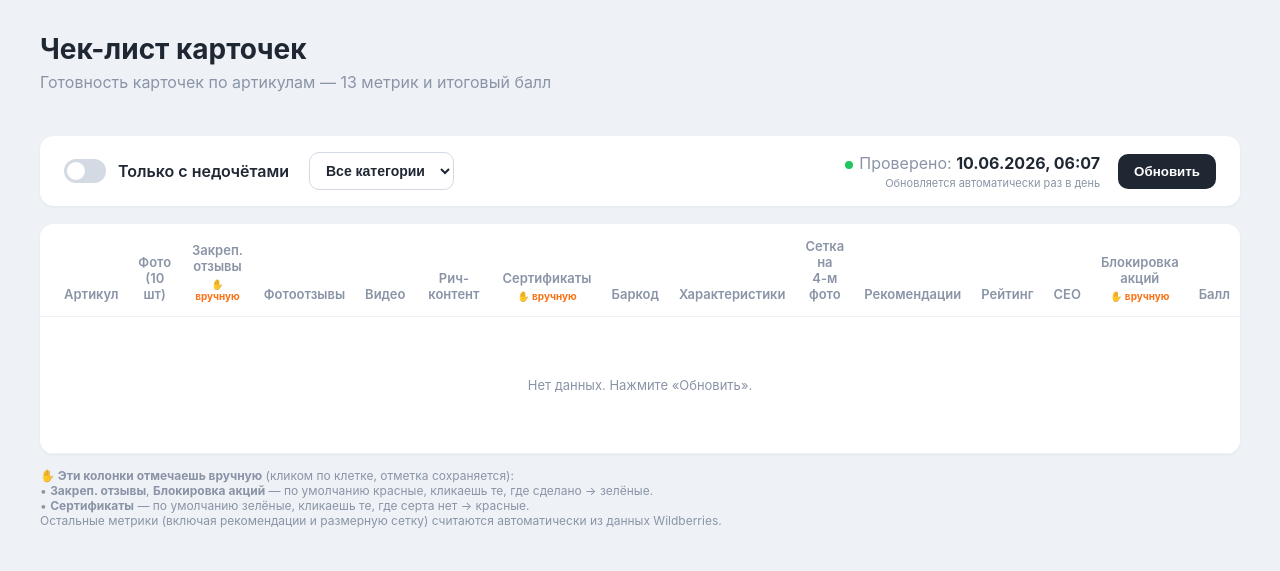
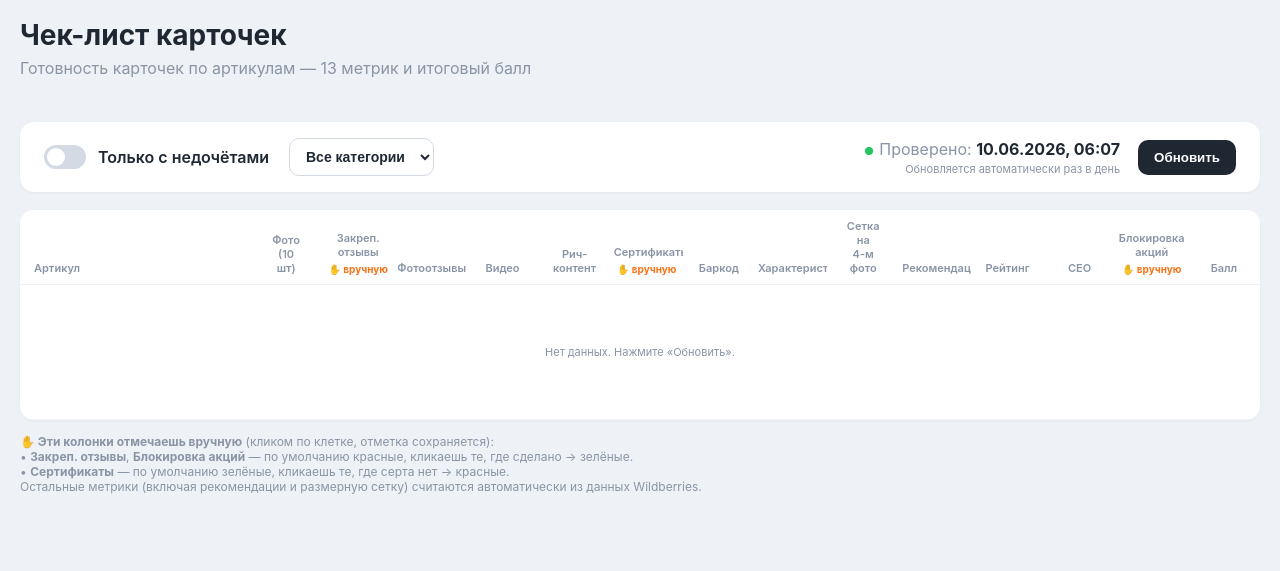
Before and after one commit to jotostreetwear-prog/joto-ctr-monitor, a Flask app: page /checklist in a window 1280 px wide. Shown: the top 571 px of the page. Run offline with Flask 3, Linux system fonts and the light colour scheme; data that the repository does not hold is empty.

Commit message:
Чек-лист: компактная таблица под весь экран + шрифт артикула 18px
- table-layout:fixed, узкие колонки, меньше отступы и квадратики (22px),
  меньше min-width -> все 13 столбцов влезают на экран без прокрутки
- название артикула 18px

```diff
--- a/templates/checklist.html
+++ b/templates/checklist.html
@@ -11,7 +11,7 @@
   }
   *{box-sizing:border-box}
   body{margin:0;font-family:-apple-system,Segoe UI,Roboto,Arial,sans-serif;
-    background:var(--bg);color:var(--ink);padding:32px 40px}
+    background:var(--bg);color:var(--ink);padding:18px 20px}
   h1{font-size:28px;margin:0 0 6px}
   .sub{color:var(--muted);margin:0 0 24px}
   .stats{display:flex;gap:20px;flex-wrap:wrap;margin-bottom:20px}
@@ -31,17 +31,17 @@
   .checked{color:var(--muted)} .checked b{color:var(--ink)}
   .dot{display:inline-block;width:8px;height:8px;border-radius:50%;background:var(--green);margin-right:6px}
   .wrap{background:var(--card);border-radius:14px;overflow:auto;box-shadow:0 1px 3px rgba(20,30,50,.05)}
-  table{border-collapse:collapse;width:100%;min-width:1100px}
-  th,td{padding:14px 10px;text-align:center;border-bottom:1px solid var(--line);font-size:13px}
+  table{border-collapse:collapse;width:100%;min-width:940px;table-layout:fixed}
+  th,td{padding:9px 3px;text-align:center;border-bottom:1px solid var(--line);font-size:11px}
   th{color:var(--muted);font-weight:600;position:sticky;top:0;background:var(--card);vertical-align:bottom}
-  th.left,td.left{text-align:left;padding-left:24px}
-  .name{font-weight:700;color:var(--orange);font-size:20px;line-height:1.25} .vc{color:var(--muted);font-size:14px}
+  th.left,td.left{text-align:left;padding-left:14px;width:230px}
+  .name{font-weight:700;color:var(--orange);font-size:18px;line-height:1.2} .vc{color:var(--muted);font-size:13px}
   .name a{color:var(--orange);text-decoration:none} .name a:hover{text-decoration:underline}
-  .sq{display:inline-block;width:26px;height:26px;border-radius:7px}
+  .sq{display:inline-block;width:22px;height:22px;border-radius:6px}
   .sq.g{background:var(--green)} .sq.r{background:var(--red)}
   .sq.click{cursor:pointer;outline:2px solid transparent}
   .sq.click:hover{outline:2px solid #c3cbd6}
-  .score{font-weight:700;font-size:15px}
+  .score{font-weight:700;font-size:13px}
   .pbar{height:4px;border-radius:2px;background:#e6eaf0;margin-top:6px;overflow:hidden}
   .pbar > i{display:block;height:100%;border-radius:2px}
   .empty{padding:60px;text-align:center;color:var(--muted)}
```
